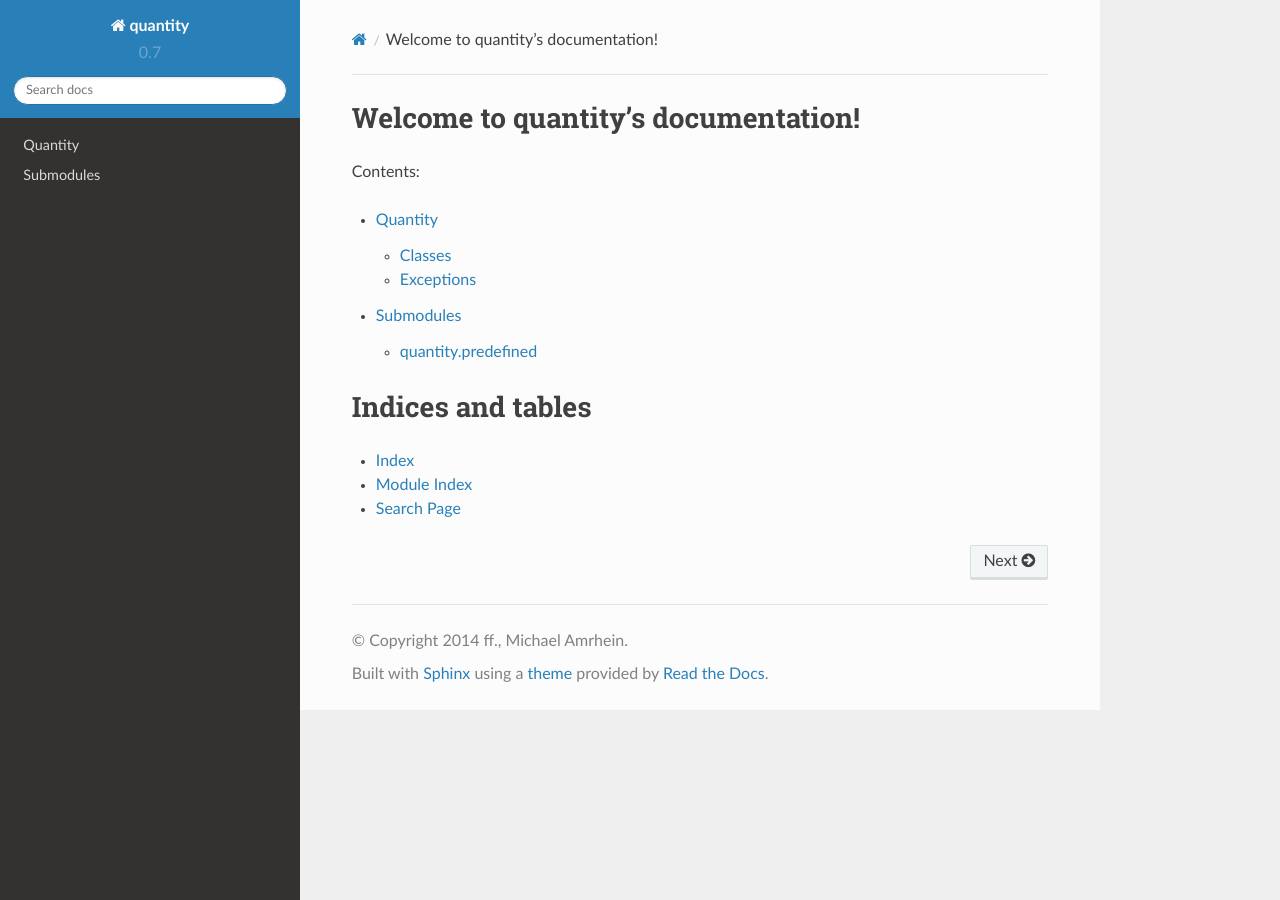
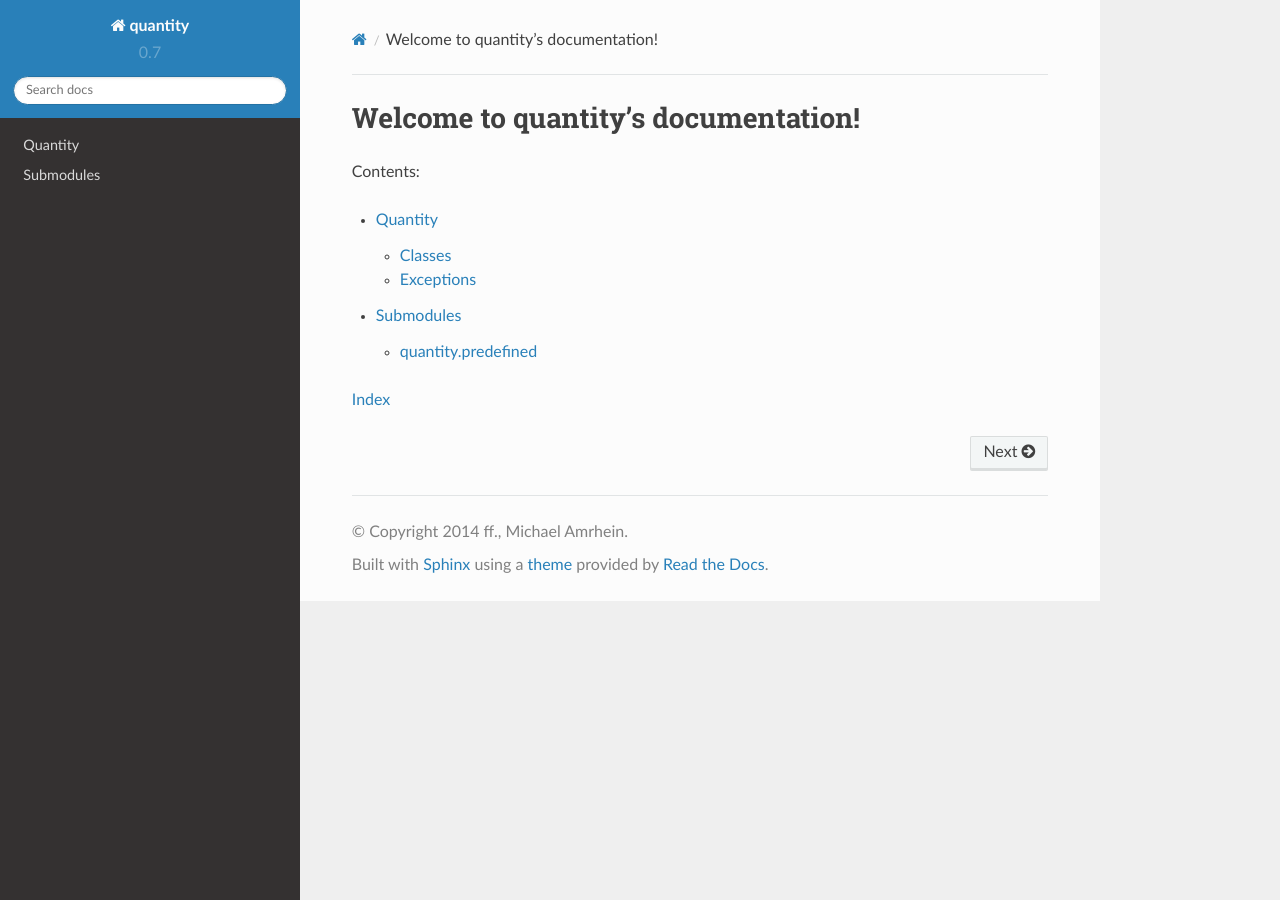
Before and after one commit to mamrhein/quantity, a Sphinx documentation site: the page built from doc/index.rst, in a window 1280 px wide. Built offline with Sphinx 7.4.7 and the Read the Docs theme 2.0.0, drawn with Linux system fonts in a browser that asks for light colours.

Commit message:
Removed source code links and module index from doc.

```diff
--- a/doc/conf.py
+++ b/doc/conf.py
@@ -33,7 +33,7 @@ sys.path.insert(0, os.path.abspath('..'))
 # ones.
 extensions = [
     'sphinx.ext.autodoc',
-    'sphinx.ext.viewcode',
+    #'sphinx.ext.viewcode',
     'sphinxcontrib.napoleon',
 ]
 
--- a/doc/index.rst
+++ b/doc/index.rst
@@ -13,10 +13,4 @@ Contents:
 
    quantity
 
-
-Indices and tables
-==================
-
-* :ref:`genindex`
-* :ref:`modindex`
-* :ref:`search`
+:ref:`genindex`
```
